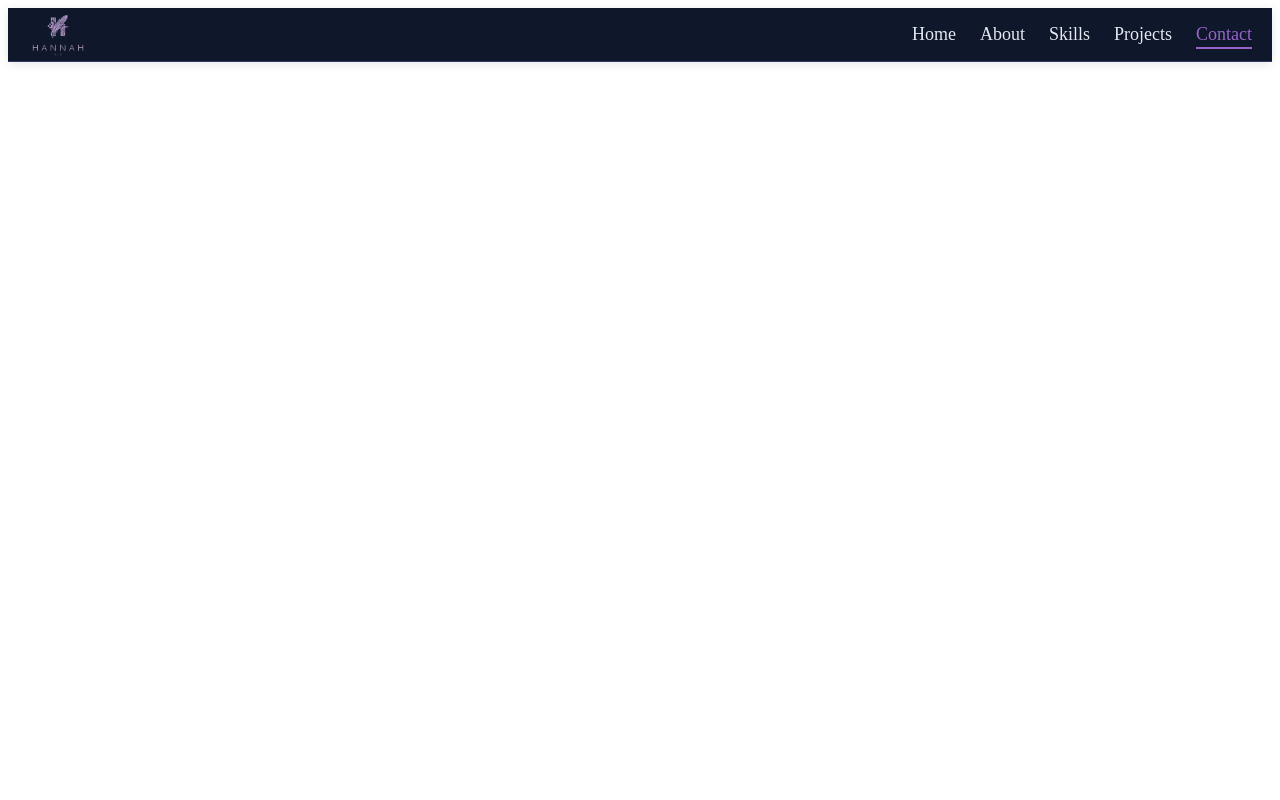
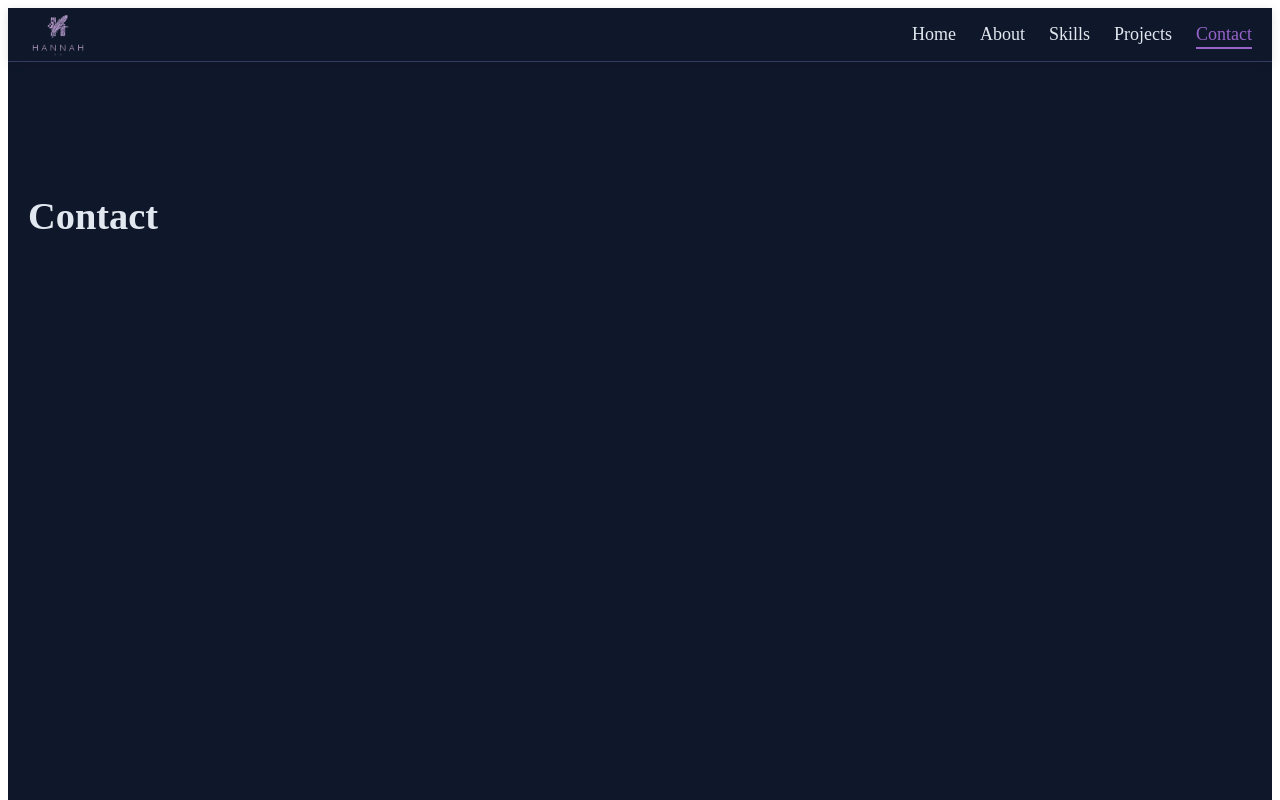
Before and after one commit to hannah-xia-projects/online-portfolio, a React app in the folder frontend/: page /contact in a window 1280 px wide. Shown: the top 800 px of the page. Built offline with nearby package versions, Linux system fonts and the light colour scheme; the HTML template or start-up script is replaced by a standard one.

Commit message:
write function of Contact.jsx
Signed-off-by: Hannah Xia <hannahxia95@gmail.com>

```diff
--- a/frontend/src/App.css
+++ b/frontend/src/App.css
@@ -270,7 +270,7 @@ petals!
 }
 
 .about p {
-  font-size: 1rem;
+  font-size: 18px;
   margin-bottom: 16px;
   line-height: 1.6;
   color: #94a3b8;
@@ -407,12 +407,12 @@ petals!
 /* title */
 .skill-card h3 {
   margin-bottom: 5px;
-  font-size: 18px;
+  font-size: 20px;
 }
 
 /* level text */
 .skill-level {
-  font-size: 14px;
+  font-size: 17px;
   color: #94a3b8;
   margin-bottom: 10px;
 }
@@ -451,7 +451,7 @@ petals!
 .projects h1 {
   text-align: center;
   margin-bottom: 40px;
-  font-size: clamp(3rem, 3vw, 5rem);
+  font-size: clamp(2rem, 3vw, 5rem);
 }
 
 .projects-grid {
@@ -469,3 +469,17 @@ petals!
 
   padding: 0 60px
 }
+
+/* CONTACT PAGE */
+.contact {
+  min-height: 100vh;
+  padding: 100px 20px 40px;
+  background: #0f172a;
+  color: #e2e8f0;
+}
+
+.contact h1 {
+  text-align: left;
+  margin-bottom: 40px;
+  font-size: clamp(2rem, 3vw, 5rem);
+}
--- a/frontend/src/pages/Contact.jsx
+++ b/frontend/src/pages/Contact.jsx
@@ -1,12 +1,41 @@
 import { useEffect, useState } from "react";
 //import { handleSubmit } from "../api/contactApi";
+import { FaGithub, FaLinkedin, FaEnvelope } from "react-icons/fa";
+import api from "../api/axios";
 
 import Navbar from "../components/Navbar";
 
 export default function Contact() {
+    //set up the directly message function
+    const [name, setName] = useState("");
+    const [email, setEmail] = useState("");
+    const [message, setMessage] = useState("");
+
+    const handleSubmit = async (e) => {
+        e.preventDefault();
+
+        await api.post("/contact", {
+            name,
+            email,
+            message,
+        })
+
+        //reset setName, etc again
+        setName("");
+        setEmail("");
+        setMessage("");
+
+        alert("Message sent!")
+    };
+
     return (
         <>
             <Navbar/>
+
+            <section className="contact">
+                <h1>Contact</h1>
+            </section>
+
         </>
     )
 };
```
